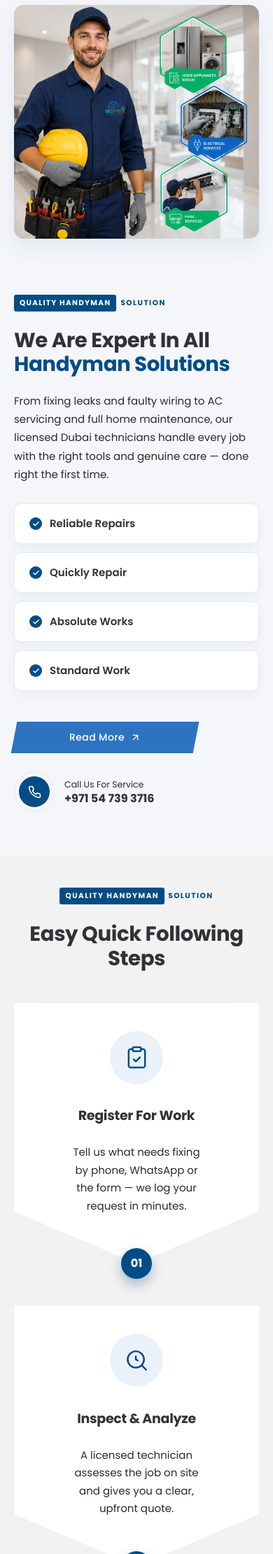
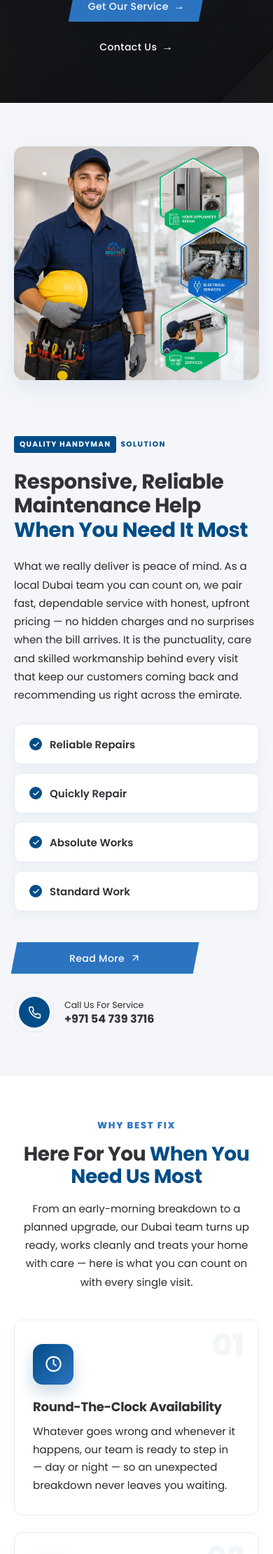
Before and after one commit to Shakeeb871/bestfixit-ae, a Flask app: page / in a window 390 px wide. Shown: the part 4280-6500 px from the top of the page at 70% size. Run offline with Flask 3, Linux system fonts and the light colour scheme.

Commit message:
Add Dubai-adapted content: hero, about, expertise + new promise cards
Rewrite the supplied content for a Dubai maintenance company (generic, not
HVAC/competitor-specific), stripping the competitor name and rewriting its
registered trademark slogans into original phrasing:

- Hero: 'Your Comfort Is Just a Click Away' headline + rewritten subcopy,
  plus a tasteful Google 4.8 rating badge (no fabricated review count).
- Homepage About: rewritten intro with an on-time promise line.
- Expertise section: new 'Responsive, Reliable Maintenance Help / When You
  Need It Most' heading + peace-of-mind description.
- New 'Here For You' section below expertise: four creative promise cards
  (availability, 2-year guarantee, upfront pricing, on-time) — data-driven
  component with gradient icon tiles and hover lift.

Co-Authored-By: Claude Opus 4.8 <noreply@anthropic.com>
Claude-Session: https://claude.ai/code/session_016tDyNJwNLGHkf9e7t3iXBH

```diff
--- a/app.py
+++ b/app.py
@@ -47,6 +47,7 @@ from data.process import (
 )
 from data.testimonials import TESTIMONIAL_SHOWCASE
 from data.feature_cards import FEATURE_CARDS
+from data.why_choose import WHY_CHOOSE
 from data.services import (
     SERVICE_AREAS,
     SERVICE_BY_SLUG,
@@ -110,6 +111,7 @@ def inject_globals():
         "blog": BLOG,
         "stats": STATS,
         "feature_cards": FEATURE_CARDS,
+        "why_choose": WHY_CHOOSE,
         "css_version": _css_version(),
     }
 
--- a/static/css/site.css
+++ b/static/css/site.css
@@ -658,6 +658,14 @@ details[open] .bf-faq-chev{ transform:rotate(180deg); }
 @media (max-width:560px){
   .hero-arrow{ width:42px; height:42px; }
 }
+/* hero Google rating trust badge */
+.hero-rating{ display:inline-flex; align-items:center; gap:10px; margin-top:26px;
+    padding:9px 16px; border-radius:40px; background:rgba(255,255,255,.12);
+    border:1px solid rgba(255,255,255,.22); -webkit-backdrop-filter:blur(4px); backdrop-filter:blur(4px); }
+.hero-rating__g{ display:inline-flex; }
+.hero-rating__stars{ color:#fbbc04; font-size:15px; letter-spacing:1.5px; line-height:1; }
+.hero-rating__meta{ font-size:13px; color:rgba(255,255,255,.9); white-space:nowrap; }
+.hero-rating__meta strong{ color:#fff; font-weight:700; }
 
 .svc2{ position:relative; background:#f4f6f9; overflow:hidden;
     padding:clamp(56px,7vw,84px) 0 clamp(70px,8vw,96px); }
--- /dev/null
+++ b/templates/components/why_choose.html
@@ -0,0 +1,122 @@
+{#
+  "Here For You" promise cards — shown just below the service-expertise
+  section. All copy and icons are data-driven from ``why_choose``. Colours,
+  buttons and type inherit the site theme (navy palette). No JavaScript.
+  ``card.icon`` is a key into this allow-list of inline SVGs.
+#}
+{% set wc = why_choose %}
+{% set WC_ICONS = {
+  'clock':    '<circle cx="12" cy="12" r="9"></circle><path d="M12 7v5l3 2"></path>',
+  'shield':   '<path d="M12 3 4 6v6c0 5 3.4 8.4 8 10 4.6-1.6 8-5 8-10V6z"></path><path d="m9 12 2 2 4-4"></path>',
+  'tag':      '<path d="M20.6 13.4 13 21a2 2 0 0 1-2.8 0l-7-7A2 2 0 0 1 2.6 12L3 4.6A1.6 1.6 0 0 1 4.6 3L12 2.6a2 2 0 0 1 1.4.6l7.2 7.2a2 2 0 0 1 0 3z"></path><circle cx="7.5" cy="7.5" r="1.3"></circle>',
+  'calendar': '<rect x="3" y="4.5" width="18" height="16" rx="2"></rect><path d="M3 9h18M8 2.5v4M16 2.5v4"></path><path d="m9 14 2 2 4-4"></path>'
+} %}
+
+<style id="why-choose-style">
+.why-choose{
+  --wc-bg:#ffffff;
+  --wc-surface:#ffffff;
+  --wc-heading:#303236;
+  --wc-muted:#292a2b;
+  --wc-accent:var(--color-accent,#024d87);
+  --wc-accent-2:#2c74c0;
+  --wc-border:#e6ebf3;
+
+  position:relative; background:var(--wc-bg);
+  padding:clamp(58px,7vw,86px) 0;
+  font-family:var(--font-body,inherit);
+}
+.why-choose__container{
+  max-width:1180px; margin-inline:auto; padding-inline:clamp(20px,4vw,32px);
+}
+.why-choose__head{
+  max-width:720px; margin:0 auto clamp(40px,5vw,56px); text-align:center;
+}
+.why-choose__eyebrow{
+  display:inline-block; margin:0 0 14px;
+  color:var(--wc-accent-2); font-family:var(--font-heading,inherit);
+  font-weight:800; font-size:13px; letter-spacing:.14em; text-transform:uppercase;
+}
+.why-choose__title{
+  margin:0 0 16px; color:var(--wc-heading);
+  font-family:var(--font-heading,inherit); font-weight:800;
+  font-size:clamp(28px,3.4vw,40px); line-height:1.16;
+}
+.why-choose__title span{ color:var(--wc-accent); }
+.why-choose__intro{ margin:0; color:var(--wc-muted); font-size:15px; line-height:1.75; }
+
+.why-choose__grid{
+  display:grid; grid-template-columns:repeat(4,1fr); gap:24px;
+}
+.why-card{
+  position:relative; overflow:hidden;
+  background:var(--wc-surface); border:1px solid var(--wc-border);
+  border-radius:12px; padding:34px 26px 30px;
+  transition:transform .35s ease, box-shadow .35s ease, border-color .35s ease;
+}
+/* accent bar that grows on hover */
+.why-card::after{
+  content:""; position:absolute; left:0; bottom:0; height:4px; width:0;
+  background:linear-gradient(90deg,var(--wc-accent),var(--wc-accent-2));
+  transition:width .4s ease;
+}
+.why-card:hover{
+  transform:translateY(-6px);
+  box-shadow:0 22px 44px rgba(2,77,135,.13);
+  border-color:transparent;
+}
+.why-card:hover::after{ width:100%; }
+
+.why-card__icon{
+  width:58px; height:58px; border-radius:14px; margin-bottom:20px;
+  display:grid; place-items:center;
+  background:linear-gradient(135deg,var(--wc-accent),var(--wc-accent-2));
+  color:#fff; box-shadow:0 10px 22px rgba(2,77,135,.22);
+  transition:transform .35s ease;
+}
+.why-card:hover .why-card__icon{ transform:scale(1.06) rotate(-3deg); }
+.why-card__icon svg{ width:27px; height:27px; }
+
+.why-card__title{
+  margin:0 0 11px; color:var(--wc-heading);
+  font-family:var(--font-heading,inherit); font-weight:800;
+  font-size:18px; line-height:1.3;
+}
+.why-card__text{ margin:0; color:var(--wc-muted); font-size:14px; line-height:1.7; }
+
+/* faint watermark number in the corner */
+.why-card__num{
+  position:absolute; top:14px; right:20px; z-index:0; pointer-events:none;
+  font-family:var(--font-heading,inherit); font-weight:800; font-size:44px;
+  line-height:1; color:rgba(2,77,135,.05);
+}
+
+@media (max-width:980px){ .why-choose__grid{ grid-template-columns:repeat(2,1fr); } }
+@media (max-width:540px){ .why-choose__grid{ grid-template-columns:1fr; } }
+</style>
+
+<section class="why-choose" aria-labelledby="why-choose-heading">
+  <div class="why-choose__container">
+    <div class="why-choose__head" data-reveal>
+      <span class="why-choose__eyebrow">{{ wc.eyebrow }}</span>
+      <h2 id="why-choose-heading" class="why-choose__title">
+        {{ wc.title_lead }} <span>{{ wc.title_highlight }}</span>
+      </h2>
+      <p class="why-choose__intro">{{ wc.intro }}</p>
+    </div>
+
+    <div class="why-choose__grid" data-reveal>
+      {% for card in wc.cards %}
+      <article class="why-card">
+        <span class="why-card__num" aria-hidden="true">{{ '%02d' % loop.index }}</span>
+        <span class="why-card__icon" aria-hidden="true">
+          <svg viewBox="0 0 24 24" fill="none" stroke="currentColor" stroke-width="1.8"
+               stroke-linecap="round" stroke-linejoin="round">{{ WC_ICONS.get(card.icon, WC_ICONS['clock'])|safe }}</svg>
+        </span>
+        <h3 class="why-card__title">{{ card.title }}</h3>
+        <p class="why-card__text">{{ card.text }}</p>
+      </article>
+      {% endfor %}
+    </div>
+  </div>
+</section>
--- a/templates/index.html
+++ b/templates/index.html
@@ -14,11 +14,16 @@
         </div>
         <div aria-hidden="true" class="hero-slide__overlay"></div>
         <div class="hero-slide__content">
-          <h1 style="font-family:var(--font-heading); font-weight:800; font-size:clamp(34px,5.4vw,58px); line-height:1.12; letter-spacing:-.01em; margin:0;">Air conditioning service<br>&amp; full home maintenance</h1>
-          <p style="font-size:clamp(15px,1.5vw,17px); line-height:1.65; max-width:620px; margin:22px auto 0; color:rgba(255,255,255,.82);">Complete installation, repair and maintenance — plumbing, electrical, AC and carpentry — trusted across JVC, Dubai and the wider UAE.</p>
+          <h1 style="font-family:var(--font-heading); font-weight:800; font-size:clamp(34px,5.4vw,58px); line-height:1.12; letter-spacing:-.01em; margin:0;">Your Comfort Is<br>Just a Click Away</h1>
+          <p style="font-size:clamp(15px,1.5vw,17px); line-height:1.65; max-width:620px; margin:22px auto 0; color:rgba(255,255,255,.82);">The home-maintenance team Dubai trusts — AC, plumbing, electrical and handyman work handled by licensed local technicians who arrive on time and leave your place spotless.</p>
           <div style="display:flex; flex-wrap:wrap; gap:16px; justify-content:center; margin-top:34px;">
             <a href="#services" class="btn-skew" style="display:inline-flex; align-items:center; gap:10px; background:#024d87; color:#fff; font-family:var(--font-heading); font-weight:800; font-size:15px; padding:15px 32px; clip-path:polygon(14px 0, 100% 0, 100% 100%, 0 100%, 0 14px);" style-hover="background:#013a5e">Services <svg width="16" height="16" viewBox="0 0 24 24" fill="none" stroke="currentColor" stroke-width="2.2" stroke-linecap="round" stroke-linejoin="round"><path d="M5 12h14"></path><path d="m12 5 7 7-7 7"></path></svg></a>
             <a href="#contact" class="btn-skew btn-skew--outline" style="display:inline-flex; align-items:center; gap:10px; background:#fff; color:#000; font-family:var(--font-heading); font-weight:800; font-size:15px; padding:15px 32px; clip-path:polygon(14px 0, 100% 0, 100% 100%, 0 100%, 0 14px);" style-hover="background:#2db34a">Contact us <svg width="16" height="16" viewBox="0 0 24 24" fill="none" stroke="currentColor" stroke-width="2.2" stroke-linecap="round" stroke-linejoin="round"><path d="M5 12h14"></path><path d="m12 5 7 7-7 7"></path></svg></a>
+          </div>
+          <div class="hero-rating" aria-label="Rated 4.8 out of 5 on Google">
+            <span class="hero-rating__g" aria-hidden="true"><svg width="20" height="20" viewBox="0 0 48 48"><path fill="#EA4335" d="M24 9.5c3.54 0 6.71 1.22 9.21 3.6l6.85-6.85C35.9 2.38 30.47 0 24 0 14.62 0 6.51 5.38 2.56 13.22l7.98 6.19C12.43 13.72 17.74 9.5 24 9.5z"></path><path fill="#4285F4" d="M46.98 24.55c0-1.57-.15-3.09-.38-4.55H24v9.02h12.94c-.58 2.96-2.26 5.48-4.78 7.18l7.73 6c4.51-4.18 7.09-10.36 7.09-17.65z"></path><path fill="#FBBC05" d="M10.53 28.59c-.48-1.45-.76-2.99-.76-4.59s.27-3.14.76-4.59l-7.98-6.19C.92 16.46 0 20.12 0 24c0 3.88.92 7.54 2.56 10.78l7.97-6.19z"></path><path fill="#34A853" d="M24 48c6.48 0 11.93-2.13 15.89-5.81l-7.73-6c-2.15 1.45-4.92 2.3-8.16 2.3-6.26 0-11.57-4.22-13.47-9.91l-7.98 6.19C6.51 42.62 14.62 48 24 48z"></path></svg></span>
+            <span class="hero-rating__stars" aria-hidden="true">★★★★★</span>
+            <span class="hero-rating__meta"><strong>4.8</strong> Rated on Google</span>
           </div>
         </div>
       </div>
@@ -35,6 +40,11 @@
           <div style="display:flex; flex-wrap:wrap; gap:16px; justify-content:center; margin-top:34px;">
             <a href="#services" class="btn-skew" style="display:inline-flex; align-items:center; gap:10px; background:#024d87; color:#fff; font-family:var(--font-heading); font-weight:800; font-size:15px; padding:15px 32px; clip-path:polygon(14px 0, 100% 0, 100% 100%, 0 100%, 0 14px);" style-hover="background:#013a5e">Services <svg width="16" height="16" viewBox="0 0 24 24" fill="none" stroke="currentColor" stroke-width="2.2" stroke-linecap="round" stroke-linejoin="round"><path d="M5 12h14"></path><path d="m12 5 7 7-7 7"></path></svg></a>
             <a href="#contact" class="btn-skew btn-skew--outline" style="display:inline-flex; align-items:center; gap:10px; background:#fff; color:#000; font-family:var(--font-heading); font-weight:800; font-size:15px; padding:15px 32px; clip-path:polygon(14px 0, 100% 0, 100% 100%, 0 100%, 0 14px);" style-hover="background:#2db34a">Contact us <svg width="16" height="16" viewBox="0 0 24 24" fill="none" stroke="currentColor" stroke-width="2.2" stroke-linecap="round" stroke-linejoin="round"><path d="M5 12h14"></path><path d="m12 5 7 7-7 7"></path></svg></a>
+          </div>
+          <div class="hero-rating" aria-label="Rated 4.8 out of 5 on Google">
+            <span class="hero-rating__g" aria-hidden="true"><svg width="20" height="20" viewBox="0 0 48 48"><path fill="#EA4335" d="M24 9.5c3.54 0 6.71 1.22 9.21 3.6l6.85-6.85C35.9 2.38 30.47 0 24 0 14.62 0 6.51 5.38 2.56 13.22l7.98 6.19C12.43 13.72 17.74 9.5 24 9.5z"></path><path fill="#4285F4" d="M46.98 24.55c0-1.57-.15-3.09-.38-4.55H24v9.02h12.94c-.58 2.96-2.26 5.48-4.78 7.18l7.73 6c4.51-4.18 7.09-10.36 7.09-17.65z"></path><path fill="#FBBC05" d="M10.53 28.59c-.48-1.45-.76-2.99-.76-4.59s.27-3.14.76-4.59l-7.98-6.19C.92 16.46 0 20.12 0 24c0 3.88.92 7.54 2.56 10.78l7.97-6.19z"></path><path fill="#34A853" d="M24 48c6.48 0 11.93-2.13 15.89-5.81l-7.73-6c-2.15 1.45-4.92 2.3-8.16 2.3-6.26 0-11.57-4.22-13.47-9.91l-7.98 6.19C6.51 42.62 14.62 48 24 48z"></path></svg></span>
+            <span class="hero-rating__stars" aria-hidden="true">★★★★★</span>
+            <span class="hero-rating__meta"><strong>4.8</strong> Rated on Google</span>
           </div>
         </div>
       </div>
@@ -191,8 +201,9 @@
 
       <!-- RIGHT: copy + service experience + team member -->
       <div data-reveal="">
-        <p style="font-size:16px; line-height:1.8; margin:0 0 20px; color:#000;">Best Fix should be your ‘first choice’ when it comes to a partner for specialist installations and building maintenance — with real expertise in Air Conditioning, Ventilation, Electrical services and Plumbing.</p>
-        <p style="font-size:16px; line-height:1.8; margin:0; color:#000;">Although we're based in JVC, Dubai, we work with fit-out companies and contractors right across the Emirates.</p>
+        <p style="font-family:var(--font-heading); font-weight:800; font-size:17px; line-height:1.4; margin:0 0 20px; color:#024d87;">On time, every time — or the call-out is on us.</p>
+        <p style="font-size:16px; line-height:1.8; margin:0 0 18px; color:#000;">When Dubai homeowners want a home that simply works — cool, safe and cared for, without the constant worry — they call Best Fix. We've grown into one of the emirate's most relied-upon maintenance teams for a straightforward reason: your comfort genuinely matters to us.</p>
+        <p style="font-size:16px; line-height:1.8; margin:0; color:#000;">We respect you, we respect your time, and above all we respect the trust you place in us to look after your home. It's why every job is backed by a two-year workmanship guarantee — and why we turn up exactly when we say we will.</p>
         <div style="margin-top:36px;">
           <div style="font-family:var(--font-heading); font-weight:800; font-size:16px; color:#000;">Service Experience</div>
           <div style="height:8px; background:#eef1f7; margin-top:14px; overflow:hidden;"><div style="width:92%; height:100%; background:#024d87;"></div></div>
@@ -245,6 +256,9 @@
 
 <!-- ═══════════════ SERVICE EXPERTISE ═══════════════ -->
 {% include 'components/service_expertise.html' %}
+
+<!-- ═══════════════ HERE FOR YOU (promise cards) ═══════════════ -->
+{% include 'components/why_choose.html' %}
 
 <!-- ═══════════════ WORKING PROCESS ═══════════════ -->
 {% include 'components/process_steps.html' %}
```
Also changed, not shown: data/expertise.py (+8 -5 lines), data/why_choose.py (added, +56 -0 lines).
